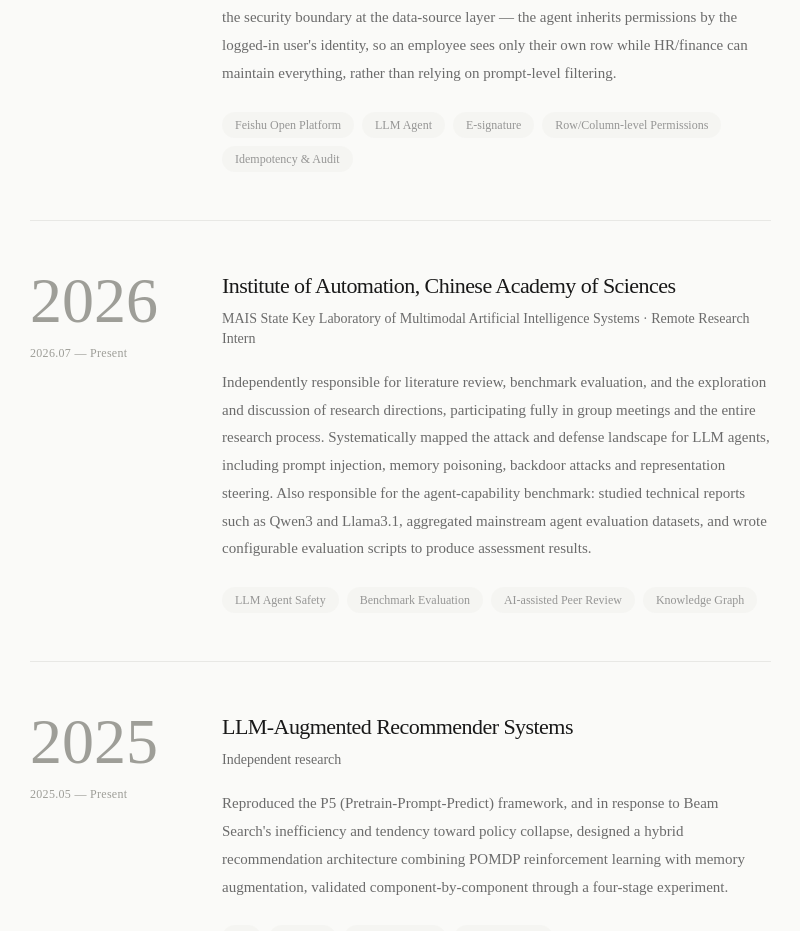
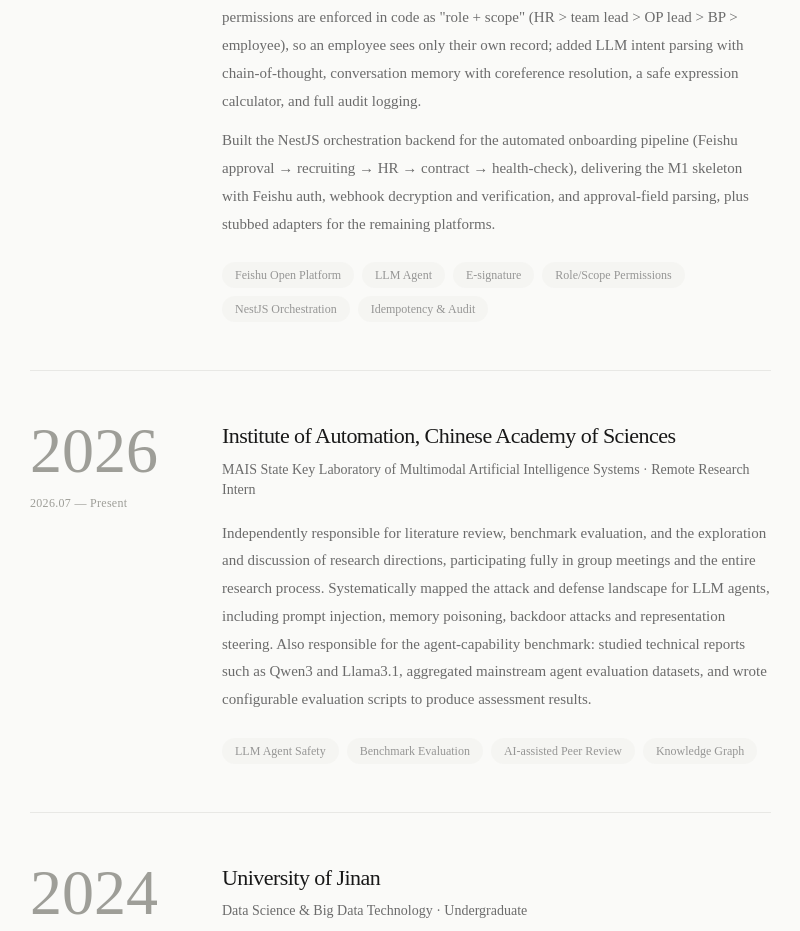
Before and after one commit to returnSGD/web-profile, a React (Vite) app: page / in a window 1280 px wide. Shown: the part 2082-3013 px from the top of the page, without its empty margins (395-1195 px from the left). Built offline with nearby package versions, Linux system fonts and the light colour scheme.

Commit message:
feat: 删除 LLM 推荐系统研究经历，重写 TTC 实习（盖章/查询/入职流水线）

```diff
--- a/src/data/content.ts
+++ b/src/data/content.ts
@@ -222,10 +222,11 @@
       org: 'Beijing Caiduodui Information Technology Co., Ltd. (TTC)',
       role: 'Functional Support Center - HR Department - Headquarters HR · Agent Productivity Tool Development Intern',
       detail: [
-        'Built a single-seal document stamping agent on the Feishu ecosystem: a colleague raises a request in Feishu, the agent parses document type / employee ID / seal, Feishu HR pulls the data by employee ID, Fadada applies the e-seal, and the sealed file plus a ledger entry land back in a Feishu Bitable — the whole loop closed inside Feishu. "Preview-confirm + SHA-256 hash locking" and idempotent de-duplication turn irreversible stamping into an auditable act.',
-        'A role-based HR/finance query system: sensitive payroll data lives in a Feishu Bitable, where a native Bitable agent plus advanced permissions (row-level + column-level) places the security boundary at the data-source layer — the agent inherits permissions by the logged-in user\'s identity, so an employee sees only their own row while HR/finance can maintain everything, rather than relying on prompt-level filtering.',
+        'Built a single-seal document stamping agent inside the Feishu ecosystem: a colleague raises a request in Feishu, the agent parses document type / employee ID / seal, Feishu HR pulls the data, the service renders the PDF locally and Fadada applies the authorized auto-seal, then the sealed file and a ledger entry land back in a Feishu Bitable — the loop closes entirely within Feishu. "Preview-confirm + SHA-256 hash locking" and idempotent de-duplication turn irreversible stamping into an auditable act.',
+        'Built an HR/finance query bot as a Feishu self-built app: it resolves the roster by name or employee ID and answers salary, bonus, annual-cost and team-summary queries; permissions are enforced in code as "role + scope" (HR > team lead > OP lead > BP > employee), so an employee sees only their own record; added LLM intent parsing with chain-of-thought, conversation memory with coreference resolution, a safe expression calculator, and full audit logging.',
+        'Built the NestJS orchestration backend for the automated onboarding pipeline (Feishu approval → recruiting → HR → contract → health-check), delivering the M1 skeleton with Feishu auth, webhook decryption and verification, and approval-field parsing, plus stubbed adapters for the remaining platforms.',
       ],
-      keywords: ['Feishu Open Platform', 'LLM Agent', 'E-signature', 'Row/Column-level Permissions', 'Idempotency & Audit'],
+      keywords: ['Feishu Open Platform', 'LLM Agent', 'E-signature', 'Role/Scope Permissions', 'NestJS Orchestration', 'Idempotency & Audit'],
     },
     {
       year: '2026',
@@ -236,16 +237,6 @@
         'Independently responsible for literature review, benchmark evaluation, and the exploration and discussion of research directions, participating fully in group meetings and the entire research process. Systematically mapped the attack and defense landscape for LLM agents, including prompt injection, memory poisoning, backdoor attacks and representation steering. Also responsible for the agent-capability benchmark: studied technical reports such as Qwen3 and Llama3.1, aggregated mainstream agent evaluation datasets, and wrote configurable evaluation scripts to produce assessment results.',
       ],
       keywords: ['LLM Agent Safety', 'Benchmark Evaluation', 'AI-assisted Peer Review', 'Knowledge Graph'],
-    },
-    {
-      year: '2025',
-      period: '2025.05 — Present',
-      org: 'LLM-Augmented Recommender Systems',
-      role: 'Independent research',
-      detail: [
-        'Reproduced the P5 (Pretrain-Prompt-Predict) framework, and in response to Beam Search\'s inefficiency and tendency toward policy collapse, designed a hybrid recommendation architecture combining POMDP reinforcement learning with memory augmentation, validated component-by-component through a four-stage experiment.',
-      ],
-      keywords: ['P5', 'POMDP', 'FAISS Memory', 'Ablation Study'],
     },
     {
       year: '2024',
@@ -767,10 +758,11 @@
       org: '北京才多对信息技术有限公司（TTC）',
       role: '职能支持中心-人力资源部-总部人力资源 · agent 提效工具开发实习',
       detail: [
-        '在飞书生态搭建单章文件自动化盖章 Agent：同事在飞书里发起 → AI 解析类型/工号/印章 → 飞书人事按工号取数 → 法大大电子签章落章 → 盖章件回传、用印台账写入飞书多维表格，全链路在飞书内闭环；以「预览确认 + SHA-256 哈希锁定」与防重幂等，把不可逆的盖章变成可审计动作。',
-        '面向不同角色的人事财务查询系统：敏感薪酬数据落在飞书多维表格，用多维表格原生智能体 + 高级权限（行级 + 列级）把安全边界放在数据源层，让智能体按登录用户身份继承权限——员工只看本人、HR/财务维护全部，而非依赖提示词拦截。',
+        '在飞书生态搭建单章文件自动化盖章 Agent：同事在飞书发起 → AI 解析文件类型/工号/印章 → 飞书人事取数 → 自建渲染 PDF → 法大大授权自动签落章 → 盖章件回传、用印台账写入飞书多维表格，全链路在飞书内闭环；以「预览确认 + SHA-256 哈希锁定」与防重幂等，把不可逆的盖章变成可审计动作。',
+        '搭建飞书自建应用的人事/财务查询机器人：按姓名/工号查花名册，并支持薪酬、年终奖、全年成本与团队汇总查询；权限在代码层用「角色 + 范围」硬编码（HR > 团队负责人 > BP > 员工），员工只能查本人；接入 LLM 意图解析 + 思维链、会话记忆与指代消歧、安全表达式计算器，全程审计留痕。',
+        '用 NestJS 搭建「飞书审批 → 招聘 → 人事 → 合同 → 体检」全自动入职流水线编排后端，完成 M1 骨架与飞书链路（鉴权、Webhook 事件解密验签、审批字段解析），并为其余平台预留适配器接口。',
       ],
-      keywords: ['飞书开放平台', 'LLM Agent', '电子签章', '行级/列级权限', '幂等与审计'],
+      keywords: ['飞书开放平台', 'LLM Agent', '电子签章', '角色/范围权限', 'NestJS 编排', '幂等与审计'],
     },
     {
       year: '2026',
@@ -781,16 +773,6 @@
         '独立承担文献调研、基准评测与研究思路的探索与讨论，全程参与组会研讨与科研全流程。系统梳理 LLM Agent 的攻击与防御技术路线，包括提示注入、记忆投毒、后门攻击与表征转向。同时负责 Agent 能力 Benchmark 任务：调研 Qwen3、Llama3.1 等技术报告，聚合主流 Agent 评测数据集，编写可配置测评脚本并产出评估结果。',
       ],
       keywords: ['LLM Agent 安全', 'Benchmark 评测', 'AI 辅助学术评审', '知识图谱'],
-    },
-    {
-      year: '2025',
-      period: '2025.05 — 至今',
-      org: 'LLM 增强推荐系统研究',
-      role: '独立科研',
-      detail: [
-        '复现 P5（Pretrain-Prompt-Predict）框架，针对 Beam Search 效率低且易产生策略崩塌的问题，设计 POMDP 强化学习结合记忆增强的混合推荐架构，并通过四阶段实验系统验证各组件贡献。',
-      ],
-      keywords: ['P5', 'POMDP', 'FAISS 记忆', '消融实验'],
     },
     {
       year: '2024',
```
